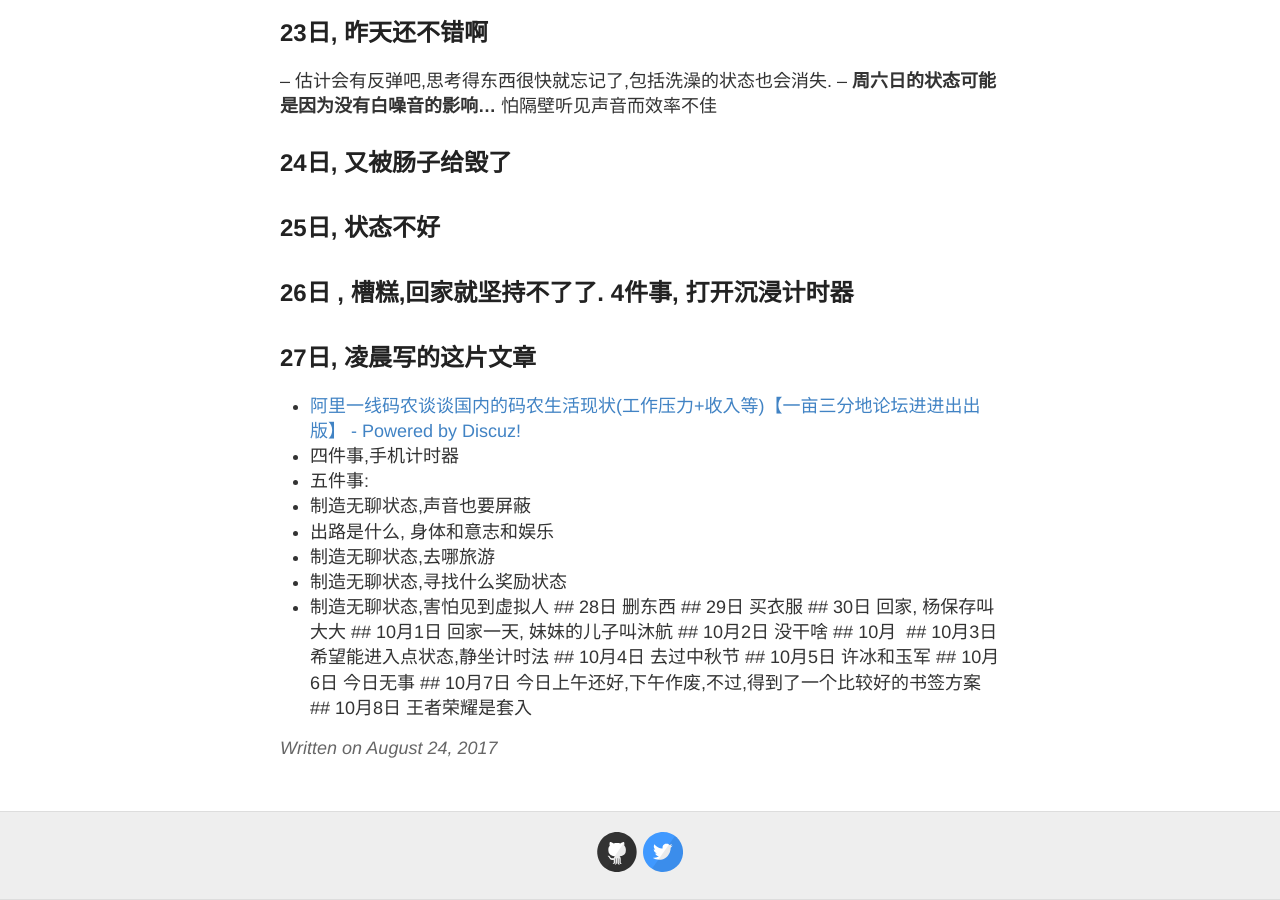
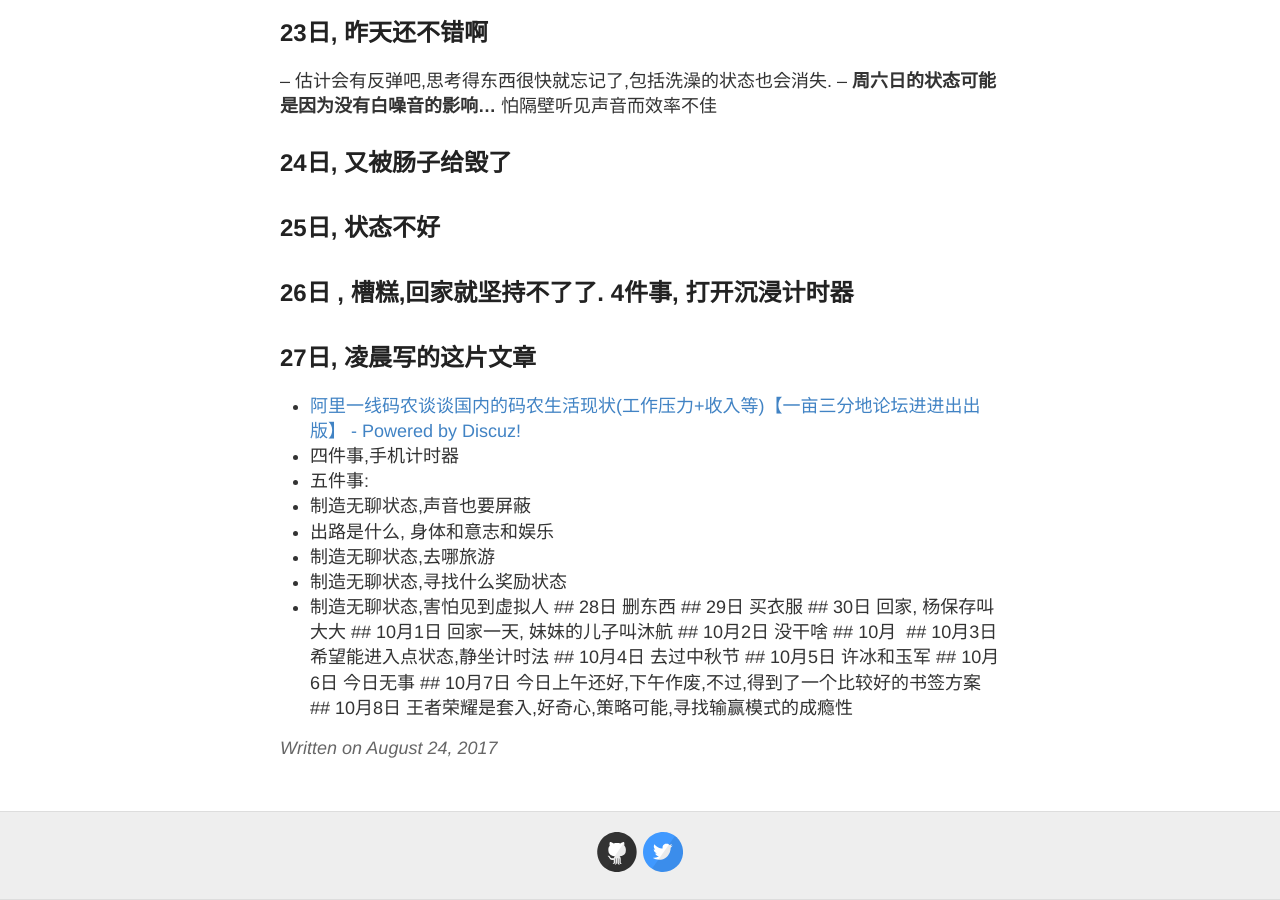
Before and after one commit to evelol/zzx_blog, a Jekyll site: the page built from _posts/2017-08-24-Ok.md, in a window 1280 px wide and 900 px high, scrolled down 4155 px. Built offline with Jekyll 4.4.1, drawn with Linux system fonts in a browser that asks for light colours; our own code applies the rules of GitHub Pages for plain Markdown files.

Commit message:
Update 2017-08-24-Ok.md

```diff
--- a/_posts/2017-08-24-Ok.md
+++ b/_posts/2017-08-24-Ok.md
@@ -114,4 +114,4 @@
  ## 10月5日 许冰和玉军
  ## 10月6日 今日无事
  ## 10月7日 今日上午还好,下午作废,不过,得到了一个比较好的书签方案
- ## 10月8日 王者荣耀是套入
+ ## 10月8日 王者荣耀是套入,好奇心,策略可能,寻找输赢模式的成瘾性
```
